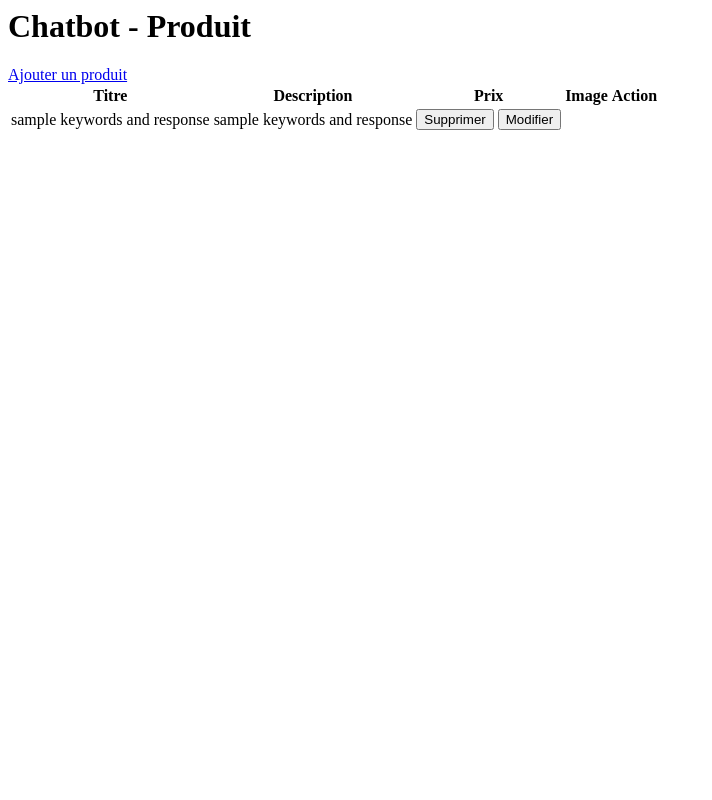
After one commit to inesenrq29/sneak-me, a PHP site: template Views/product.php in a window 1280 px wide. The commit adds this page. Shown: the whole page, without its empty margins (0-712 px from the left). Run offline with PHP 8.4, Linux system fonts and the light colour scheme; the template is opened without the code that fills it: most values are stand-ins (such as "Sample title", 1, 10 or a date in 2020); some libraries are stand-ins or nearby versions.

Commit message:
ajout de la page produit + refacto des noms de fichier

```diff
--- /dev/null
+++ b/Views/product.php
@@ -0,0 +1,45 @@
+<body id="chatbot_body">
+    <h1><i class="fas fa-robot"></i> Chatbot - Produit</h1>
+
+    <a href="<?= URL ?>product-add" class="add-button">
+        <i class="fas fa-plus"></i> Ajouter un produit
+    </a>
+
+    <table>
+        <thead>
+            <tr>
+                <th>Titre</th>
+                <th>Description</th>
+                <th>Prix</th>
+                <th>Image</th>
+                <th>Action</th>
+            </tr>
+        </thead>
+        <tbody>
+            <?php foreach ($keywordsAndResponses as $item): ?>
+                <tr>
+                    <td><?php echo htmlspecialchars(strtolower($item['keyword_name'])); ?></td>
+                    <td><?php echo htmlspecialchars(strtolower($item['response_name'])); ?></td>
+                    <td>
+                        <div class="action-buttons">
+                            <form method="POST" action="index.php?page=deleteProduct" style="display: inline;">
+                                <input type="hidden" name="keyword_name" value="<?php echo htmlspecialchars($item['keyword_name']); ?>">
+                                <button type="submit" class="action-button delete-button">
+                                    <i class="fas fa-trash"></i> Supprimer
+                                </button>
+                            </form>
+                            <form method="POST" action="<?= URL ?>product-update" style="display: inline;">
+                                <input type="hidden" name="keyword_id" value="<?php echo htmlspecialchars($item['keyword_id']); ?>">
+                                <input type="hidden" name="response_id" value="<?php echo htmlspecialchars($item['response_id']); ?>">
+                                <button type="submit" class="action-button edit-button">
+                                    <i class="fas fa-edit"></i> Modifier
+                                </button>
+                            </form>
+                        </div>
+                    </td>
+                </tr>
+            <?php endforeach; ?>
+        </tbody>
+    </table>
+</body>
+</html>
```
Also changed, not shown: Views/productAdd.php (added, +59 -0 lines), index.php (+9 -0 lines), Controllers/productController.php (added), Controllers/produitController.php (deleted), Models/productModel.php (added), Models/produitModel.php (deleted), Views/productUpdate.php (added), Views/produit.php (deleted), Views/produitAdd.php (deleted), Views/produitUpdate.php (deleted).
